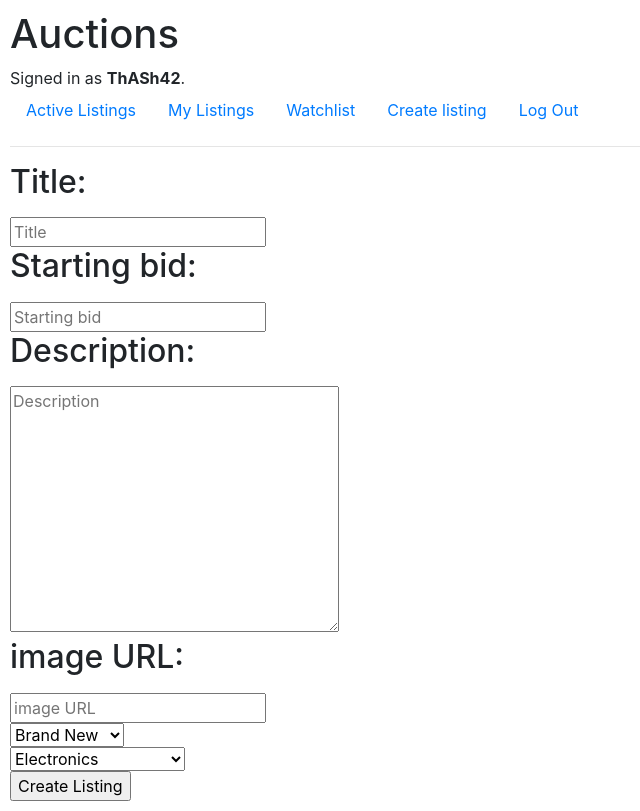
After one commit to ThASh42/CS50w-project2-commerce, a Django app: page /create-listing in a window 1280 px wide. The commit adds this page. Shown: the whole page, without its empty margins (0-640 px from the left). Run offline with Django 3.2, Linux system fonts and the light colour scheme; a user stored in the database is signed in; some libraries are stand-ins or nearby versions.

Commit message:
Create listing_input.html

```diff
--- a/auctions/templates/auctions/create.html
+++ b/auctions/templates/auctions/create.html
@@ -1,38 +1,8 @@
 {% extends 'auctions/layout.html' %}
 
 {% block body %}
-<form action="{% url 'create' %}" method='POST'>
-    {% csrf_token %}
-    <div>
-        <h2><label for="create-title">Title:</label></h2>
-        <input name="title" id="create-title" type="text" placeholder="Title" autocomplete="off" required>
-    </div>
-    <div>
-        <h2><label for="create-bid">Starting bid:</label></h2>
-        <input name="start-bid" id="create-bid" type="text" placeholder="Starting bid" autocomplete="off" required>
-    </div>
-    <div>
-        <h2><label for="create-description">Description:</label></h2>
-        <textarea name="description" id="create-description" cols="30" rows="10" placeholder="Description" required></textarea>
-    </div>
-    <div>
-        <h2><label for="create-image">image URL:</label></h2>
-        <input name="image-url" id="create-image" type="url" placeholder="image URL" autocomplete="off">
-    </div>
-    <div>
-        <select name="condition">
-            {% for condition_key, condition_value in conditions %}
-            <option value="{{ condition_key }}">{{ condition_value }}</option>
-            {% endfor %}
-        </select>
-    </div>
-    <div>
-        <select name="category">
-            {% for category_key, category_value in categories %}
-            <option value="{{ category_key }}">{{ category_value }}</option>
-            {% endfor %}
-        </select>
-    </div>
-    <input type="submit" value="Create Listing">
-</form>
+    <form action="{% url 'listing_create' %}" method='POST'>
+        {% include "auctions/listing_input.html" %}
+        <input type="submit" value="Create Listing">
+    </form>
 {% endblock body %}
--- a/auctions/templates/auctions/layout.html
+++ b/auctions/templates/auctions/layout.html
@@ -27,7 +27,7 @@
                 <a class="nav-link" href="{% url 'my_watchlist' %}">Watchlist</a>
             </li>
             <li class="nav-item">
-                <a class="nav-link" href="{% url 'create' %}">Create listing</a>
+                <a class="nav-link" href="{% url 'listing_create' %}">Create listing</a>
             </li>
             {% if user.is_authenticated %}
                 <li class="nav-item">
--- /dev/null
+++ b/auctions/templates/auctions/listing_input.html
@@ -0,0 +1,31 @@
+{% csrf_token %}
+<div>
+    <h2><label for="listing-input-title">Title:</label></h2>
+    <input name="title" id="listing-input-title" type="text" placeholder="Title" autocomplete="off" required>
+</div>
+<div>
+    <h2><label for="listing-input-bid">Starting bid:</label></h2>
+    <input name="start-bid" id="listing-input-bid" type="text" placeholder="Starting bid" autocomplete="off" required>
+</div>
+<div>
+    <h2><label for="listing-input-description">Description:</label></h2>
+    <textarea name="description" id="listing-input-description" cols="30" rows="10" placeholder="Description" required></textarea>
+</div>
+<div>
+    <h2><label for="listing-input-image">image URL:</label></h2>
+    <input name="image-url" id="listing-input-image" type="url" placeholder="image URL" autocomplete="off">
+</div>
+<div>
+    <select name="condition">
+        {% for condition_key, condition_value in conditions %}
+        <option value="{{ condition_key }}">{{ condition_value }}</option>
+        {% endfor %}
+    </select>
+</div>
+<div>
+    <select name="category">
+        {% for category_key, category_value in categories %}
+        <option value="{{ category_key }}">{{ category_value }}</option>
+        {% endfor %}
+    </select>
+</div>
--- a/auctions/urls.py
+++ b/auctions/urls.py
@@ -17,7 +17,7 @@ urlpatterns = [
     path("<int:listing_id>/delete-watchlist", views.delete_watchlist, name="delete_watchlist"),
 
     # Other paths
-    path("create", views.create, name="create"),
+    path("create-listing", views.listing_create, name="listing_create"),
     path("my_listings", views.my_listings, name="my_listings"),
 
     # User paths
--- a/auctions/views.py
+++ b/auctions/views.py
@@ -139,7 +139,7 @@ def bid(request, listing_id):
 
 # Create listing
 @login_required
-def create(request):
+def listing_create(request):
     if request.method == "GET":
         return render(request, "auctions/create.html", {
             "conditions": CONDITION_CHOICES,
```
